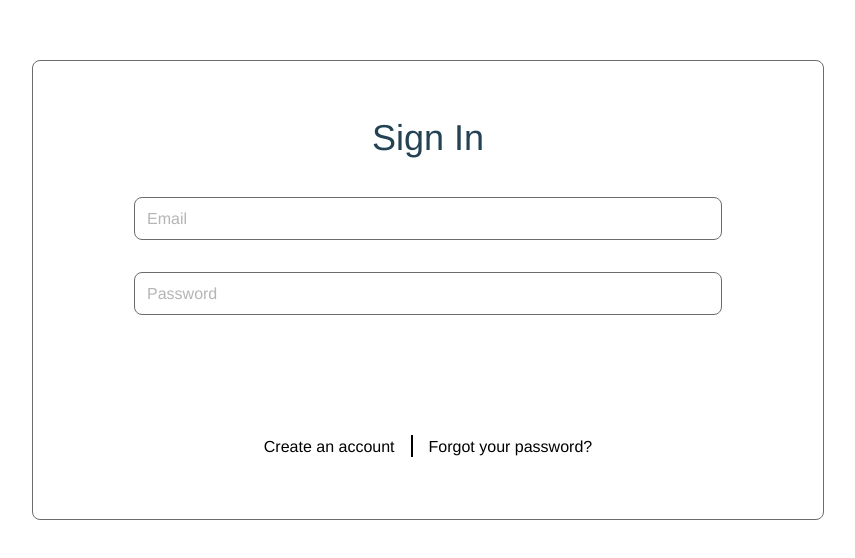
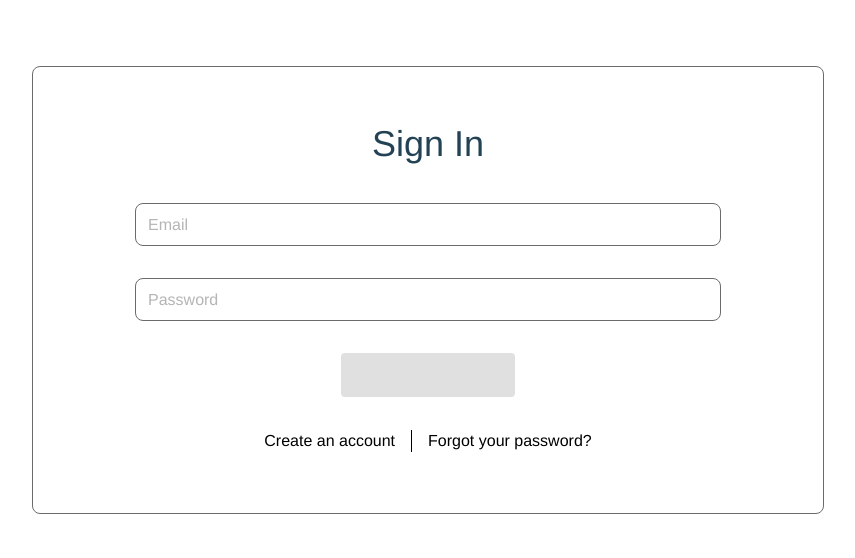
Before and after one commit to JumboCode/boston-community-pediatrics, a Next.js app: page /login in a window 1280 px wide. Shown: the part 110-668 px from the top of the page, without its empty margins (212-1067 px from the left). Built offline with nearby package versions, Linux system fonts and the light colour scheme.

Commit message:
cleaned up spacing

```diff
--- a/src/components/auth/LoginForm.tsx
+++ b/src/components/auth/LoginForm.tsx
@@ -1,122 +1,123 @@
-// import React from "react";
-
 interface LoginFormProps {
   prop1: string;
   prop2: string;
 }
 
-
-
-/**
- * Use JSDoc styling right above the header if this component is important.
- * z`
- * Also, the name of the component should capitalized, and the file should be the same.
- * */
 const LoginForm = (props: LoginFormProps) => {
   const { prop1, prop2 } = props;
 
   return (
-        <div style={{
-            alignItems: "center",
+    <div
+      style={{
         display: "flex",
         flexDirection: "column",
+        alignItems: "center",
         gap: 32,
         border: "1px solid #6B6B6B",
-            borderRadius: "8px",
-            width: 792
-            }}>
-            <h1 style={{
+        borderRadius: 8,
+        width: 792,
+        padding: "50px 102px 60px", // top, sides, bottom
+        boxSizing: "border-box",
+      }}
+    >
+      <h1
+        style={{
           fontFamily: "Avenir, Helvetica, Arial, sans-serif",
           color: "#234254",
-                fontSize: "36px",
+          fontSize: 36,
           fontWeight: 500,
-                marginTop: "50px"}}
+          margin: 0,
+        }}
       >
         Sign In
       </h1>
-            <div className="flex flex-col text-left">
+
+      {/* Email */}
       <input
         placeholder="Email"
         required
         style={{
-                        width: 588,
+          width: "100%",
           height: 43,
           borderRadius: 8,
           border: "1px solid #6B6B6B",
           fontFamily: "Avenir, Helvetica, Arial, sans-serif",
           color: "#6B6B6B",
-                        fontSize: "16px",
+          fontSize: 16,
           fontWeight: 400,
           padding: 12,
-                        marginLeft: "102px",
-                        marginRight: "102px"
-                        }}>
-                </input>
-            </div>
-            <div className="flex flex-col text-left">
+        }}
+      />
+
+      {/* Password */}
       <input
         placeholder="Password"
         required
+        type="password"
         style={{
-                        width: 588,
+          width: "100%",
           height: 43,
           borderRadius: 8,
           border: "1px solid #6B6B6B",
           fontFamily: "Avenir, Helvetica, Arial, sans-serif",
           color: "#6B6B6B",
-                        fontSize: "16px",
+          fontSize: 16,
           fontWeight: 400,
           padding: 12,
-                        marginLeft: "102px",
-                        marginRight: "102px"
-                        }}>
-                </input>
-            <div style={{
-                width: "174px",
-                height: "44px"
-            }}>
-            </div>
-            <div style={{
-                width: "174px",
-                height: "44px"
-            }}>
-            </div>
-            </div>
-            <div className="flex flex-row"
+        }}
+      />
+
+      {/* Button Placeholder */}
+      <div
         style={{
+          width: 174,
+          height: 44,
+          backgroundColor: "#E0E0E0", // placeholder
+          borderRadius: 4,
+        }}
+      ></div>
+
+      {/* Footer Links */}
+      <div
+        style={{
+          display: "flex",
+          flexDirection: "row",
+          alignItems: "center",
           gap: 16,
-                    marginBottom: "60px" }}
+        }}
       >
-                <a href="http://localhost:3000/login"
+        <a
+          href="/login"
           style={{
-                        fontSize: "16px",
+            fontSize: 16,
             fontFamily: "Avenir, Helvetica, Arial, sans-serif",
-                        fontStyle: "Roman",
-                        color: "#000000"
-                    }}>
+            color: "#000000",
+            textDecoration: "none",
+          }}
+        >
           Create an account
         </a>
-                <div style={{
-                    width: "0px",
-                    height: "22px",    // length of the line
-                    border: "1px solid #000000",
-                    backgroundColor: "#000000", // color of the line
+        <div
+          style={{
+            width: 1,
+            height: 22,
+            backgroundColor: "#000000",
           }}
-                ></div>
-                <a href="/login"
+        />
+        <a
+          href="/login"
           style={{
-                        fontSize: "16px",
+            fontSize: 16,
             fontFamily: "Avenir, Helvetica, Arial, sans-serif",
-                        fontStyle: "Roman",
-                        color: "#000000"
-                    }}>
+            color: "#000000",
+            textDecoration: "none",
+          }}
+        >
           Forgot your password?
         </a>
       </div>
     </div>
-
-
-    )
+  );
 };
 
 export default LoginForm;
```
Also changed, not shown: src/components/auth/SignupForm.tsx (+144 -103 lines). Lines whose indentation alone changed are shown as unchanged.
